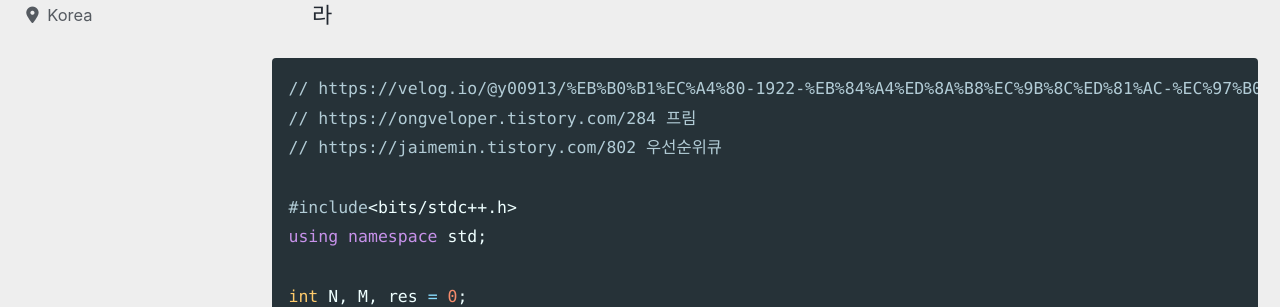
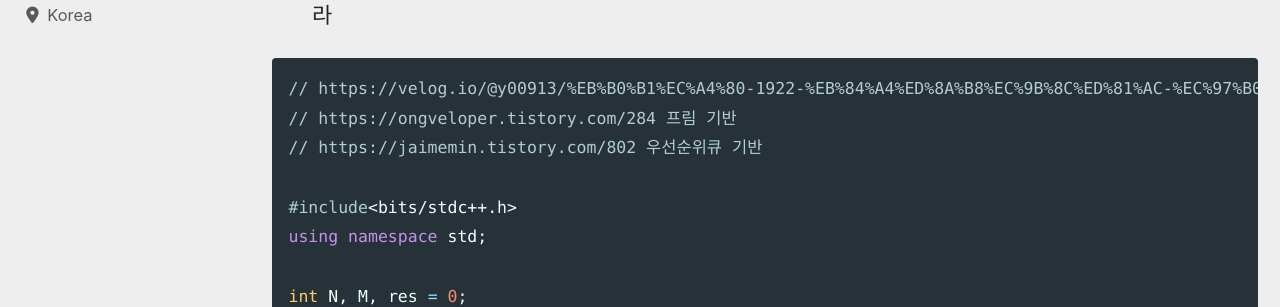
Before and after one commit to devMyeong/devMyeong.github.io, a Jekyll site: the page built from _posts/codingTest/2022-09-25-백준.md, in a window 1280 px wide and 900 px high, scrolled down 50061 px. Shown: the part 151-458 px from the top of the window. Built offline with Jekyll 4.4.1, drawn with Linux system fonts in a browser that asks for light colours; cached includes are drawn as plain includes; nearby versions of some CDN libraries; some web fonts are replaced; comment, search, counter and statistics services are not loaded.

Commit message:
Chore : 백준 주석 수정

````diff
--- a/_posts/codingTest/2022-09-25-백준.md
+++ b/_posts/codingTest/2022-09-25-백준.md
@@ -1591,8 +1591,8 @@ int main()
 
 ```cpp
 // https://velog.io/@y00913/%EB%B0%B1%EC%A4%80-1922-%EB%84%A4%ED%8A%B8%EC%9B%8C%ED%81%AC-%EC%97%B0%EA%B2%B0-C 참고
-// https://ongveloper.tistory.com/284 프림
-// https://jaimemin.tistory.com/802 우선순위큐
+// https://ongveloper.tistory.com/284 프림 기반
+// https://jaimemin.tistory.com/802 우선순위큐 기반
 
 #include<bits/stdc++.h>
 using namespace std;
````
